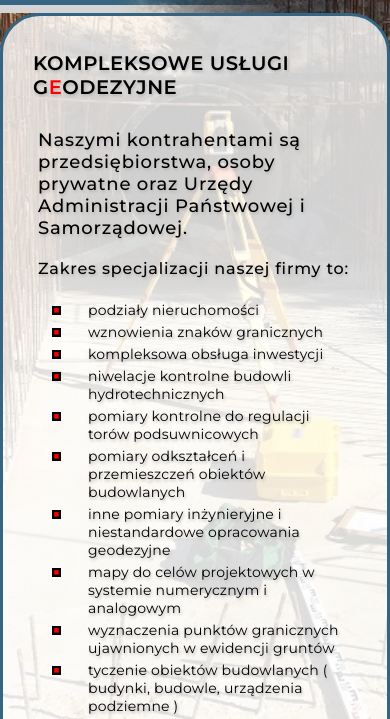
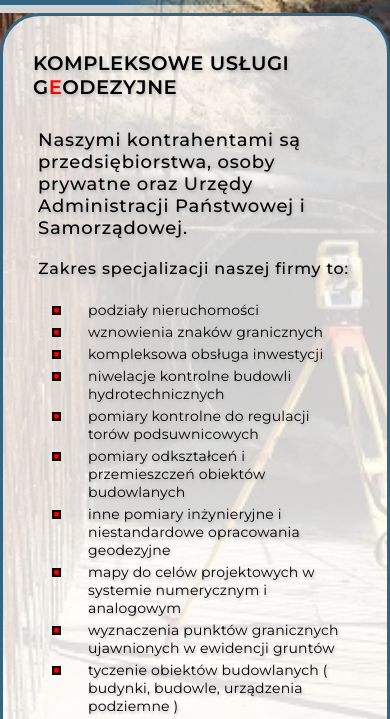
Before and after one commit to H4m4k/Regeo, a plain HTML site: page index.html in a window 390 px wide. Shown: the part 125-844 px from the top of the page. Drawn offline with Linux system fonts and the light colour scheme.

Commit message:
some minor tweaks to background of mobile website

```diff
--- a/css/style.css
+++ b/css/style.css
@@ -440,6 +440,7 @@ iframe {
     .bg  {
         background-image: url(../img/bg1a.jpg);
         background-color: #dddddc;
+        height: 160%;
     }
 
 
```
